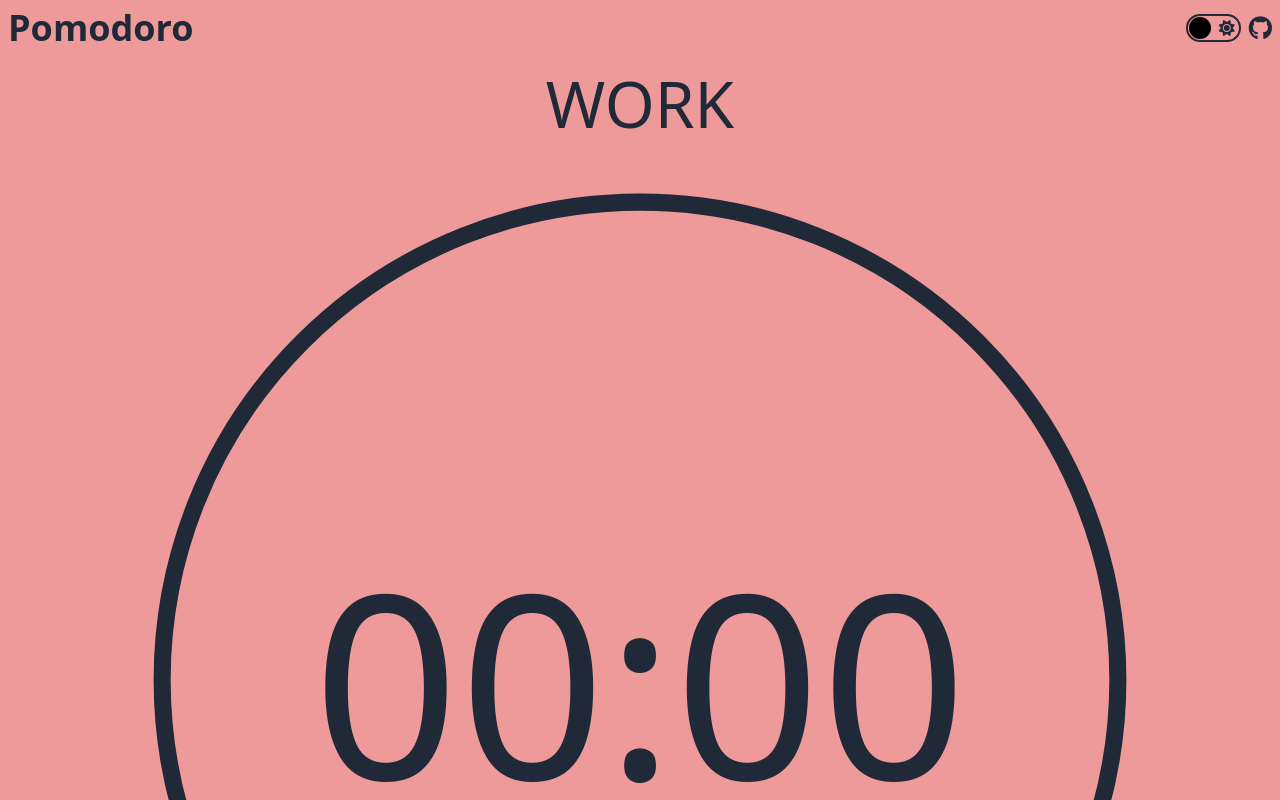
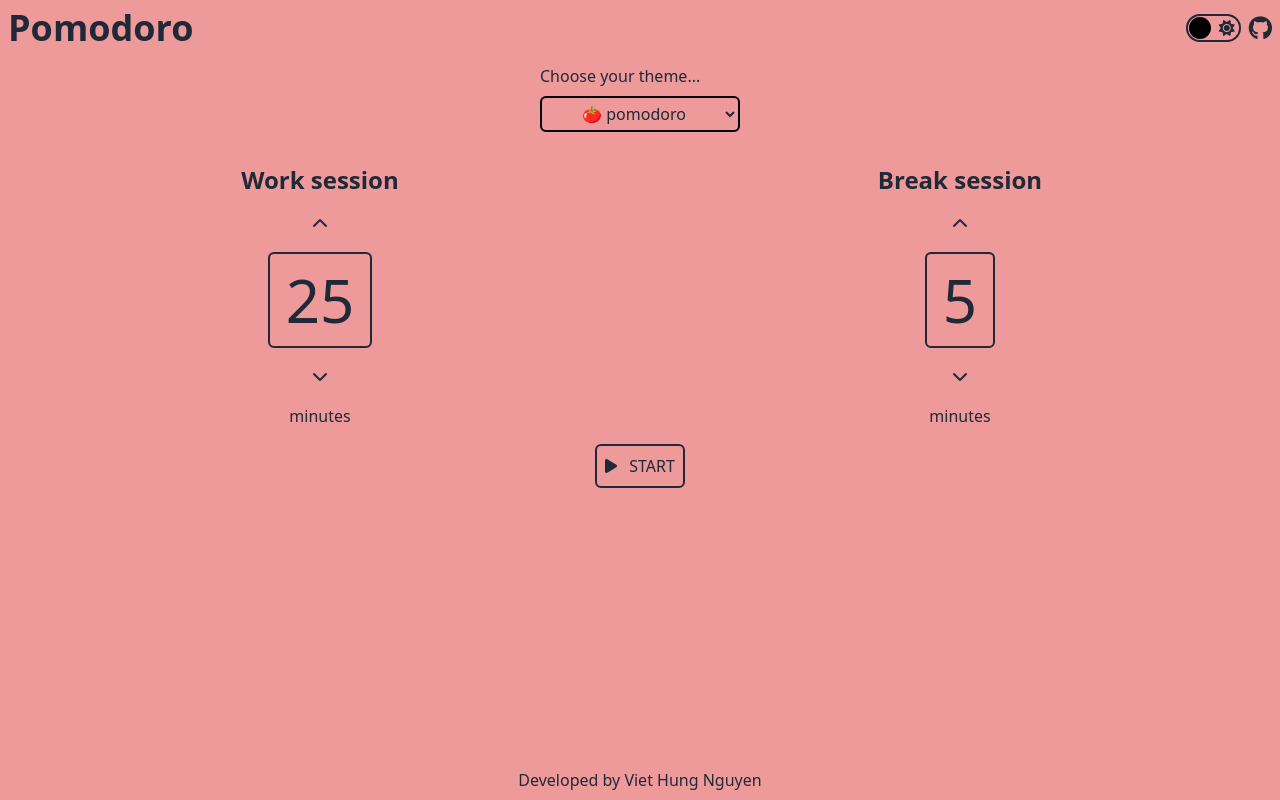
Before and after one commit to viethung7899/pomodoro, a Svelte app: page / in a window 1280 px wide. Shown: the top 800 px of the page. Built offline with nearby package versions, Linux system fonts and the light colour scheme.

Commit message:
Finish timer

```diff
--- a/src/App.svelte
+++ b/src/App.svelte
@@ -1,8 +1,6 @@
 <script lang="ts">
   import Pomodoro from './Pomodoro.svelte';
   import { dark, theme, themes } from './utils/theme';
-
-  let darkMode: string;
 
   $: darkMode = $dark ? 'dark' : '';
 </script>
--- a/src/Pomodoro.svelte
+++ b/src/Pomodoro.svelte
@@ -1,5 +1,6 @@
 <script lang="ts">
-  import Nav from './components/Nav.svelte';
+  import Main from './components/Main.svelte';
+import Nav from './components/Nav.svelte';
   import Selection from './components/Selection.svelte';
   import Timer from './components/Timer.svelte';
 </script>
@@ -11,7 +12,7 @@
     bg-fill dark:bg-gray-800"
 >
   <Nav />
-  <Timer />
+  <Main />
 
   <!-- Footer -->
   <div class="text-center py-2">Developed by Viet Hung Nguyen</div>
--- a/src/components/Button.svelte
+++ b/src/components/Button.svelte
@@ -6,6 +6,7 @@
 <button
   class="mt-4 rounded-md border-2 p-2 border-gray-800 dark:border-fill hover:bg-gray-800
   hover:text-fill dark:hover:text-gray-800 dark:hover:bg-fill"
+  on:click
 >
   <i class="{icon} mr-2" />
   {title}
--- a/src/components/CircularProgress.svelte
+++ b/src/components/CircularProgress.svelte
@@ -1,9 +1,9 @@
 <script lang="ts">
-  export let progress = 0.5;
+  export let progress: number = 0.2;
   let radius = 120, stroke = 4;
   let normalizedR = radius - stroke * 2;
   let circumference = normalizedR * 2 * Math.PI;
-  let offset = circumference - progress * circumference;
+  $: offset = circumference - progress * circumference;
 </script>
 
 <svg xmlns="http://www.w3.org/2000/svg" class="stroke-current text-gray-800 dark:text-fill" width="100%" height="100%" viewBox="0 0 {radius * 2} {radius * 2}">
@@ -12,7 +12,7 @@
     stroke-width={stroke}
     stroke-dasharray="{circumference} {circumference}"
     stroke-dashoffset="{offset}"
-    style="stroke-dashoffset:${circumference}"
+    stroke-linecap="round"
     r={normalizedR}
     cx="{radius}"
     cy="{radius}">
--- /dev/null
+++ b/src/components/Main.svelte
@@ -0,0 +1,25 @@
+<script lang="ts">
+  import Selection from './Selection.svelte';
+import ThemeOption from './ThemeOption.svelte';
+  import Timer from './Timer.svelte';
+
+  let running = false;
+</script>
+
+
+<div class="flex-grow flex flex-col items-center">
+  <ThemeOption />
+  {#if running}
+    <Timer
+      resetTimer={() => {
+        running = false;
+      }}
+    />
+  {:else}
+    <Selection
+      runTimer={() => {
+        running = true;
+      }}
+    />
+  {/if}
+</div>
--- a/src/components/Selection.svelte
+++ b/src/components/Selection.svelte
@@ -1,17 +1,12 @@
 <script lang="ts">
-  import { timer } from '../utils/timer';
+  import { breakSession, workSession } from '../utils/timer';
   import Button from './Button.svelte';
-  import ThemeOption from './ThemeOption.svelte';
   import TimeSelector from './TimeSelector.svelte';
-
-  let { workSession, breakSession } = timer;
+  export let runTimer: () => void;
 </script>
 
-<div class="flex-grow flex flex-col items-center">
-  <ThemeOption />
-  <div class="flex flex-row w-full mt-8">
-    <TimeSelector title="Work session" session={workSession} />
-    <TimeSelector title="Break session" session={breakSession} />
-  </div>
-  <Button title="START" icon="fas fa-play" />
+<div class="flex flex-row w-full mt-8">
+  <TimeSelector title="Work session" session={workSession} />
+  <TimeSelector title="Break session" session={breakSession} />
 </div>
+<Button title="START" icon="fas fa-play" on:click={runTimer} />
--- a/src/components/TimeSelector.svelte
+++ b/src/components/TimeSelector.svelte
@@ -1,17 +1,16 @@
 <script lang="ts">
-import type { Writable } from "svelte/store";
-
-  import { timer } from "../utils/timer";
+  import type { Writable } from 'svelte/store';
+  import { decrement, increment } from '../utils/timer';
   export let title: string;
   export let session: Writable<number>;
-  const {increment, decrement} = timer;
 </script>
 
 <div class="flex flex-col flex-grow items-center w-full h-full">
   <div class="font-bold text-2xl">{title}</div>
   <div class="flex flex-col items-center">
-    <button class="my-4 hover:bg-gray-800 rounded-full hover:text-fill dark:hover:text-gray-800 dark:hover:bg-fill"
-    on:click="{() => increment(session)}"
+    <button
+      class="my-4 hover:bg-gray-800 rounded-full hover:text-fill dark:hover:text-gray-800 dark:hover:bg-fill"
+      on:click={() => increment(session)}
       ><i class="fas fa-chevron-up p-auto" /></button
     >
     <div
@@ -19,8 +18,9 @@ import type { Writable } from "svelte/store";
     >
       {$session}
     </div>
-    <button class="my-4 hover:bg-gray-800 rounded-full hover:text-fill dark:hover:text-gray-800 dark:hover:bg-fill"
-    on:click="{() => decrement(session)}"
+    <button
+      class="my-4 hover:bg-gray-800 rounded-full hover:text-fill dark:hover:text-gray-800 dark:hover:bg-fill"
+      on:click={() => decrement(session)}
       ><i class="fas fa-chevron-down p-auto" /></button
     >
   </div>
--- a/src/components/Timer.svelte
+++ b/src/components/Timer.svelte
@@ -1,34 +1,85 @@
-<script>
+<script lang="ts">
+  import { onMount } from 'svelte';
+  import { breakSession, workSession } from '../utils/timer';
   import Button from './Button.svelte';
   import CircularProgress from './CircularProgress.svelte';
+  export let resetTimer: () => void;
 
+  let working = true,
+    pause = false;
+  let remaining = $workSession * 60;
+  let timer;
+
+  const updateTimer = () => {
+    if (remaining == 0) {
+      working = !working;
+      if (working) {
+        remaining = $workSession * 60;
+      } else {
+        remaining = $breakSession * 60;
+      }
+      console.log(remaining);
+    } else {
+      remaining--;
+    }
+  };
+
+  const startTimer = () => {
+    pause = false;
+    timer = setInterval(updateTimer, 1000);
+  };
+
+  const pauseTimer = () => {
+    pause = true;
+    clearInterval(timer);
+  };
+
+  const toString = (remaining) => {
+    const minute = Math.floor(remaining / 60)
+      .toString()
+      .padStart(2, '0');
+    const second = (remaining % 60).toString().padStart(2, '0');
+    return `${minute}:${second}`;
+  };
+
+  $: progress = () => {
+    if (working) {
+      return remaining / ($workSession * 60);
+    }
+    return remaining / ($breakSession * 60);
+  };
+
+  onMount(() => {
+    startTimer();
+  });
 </script>
 
-<div class="flex-grow flex flex-col items-center justify-center space-y-4">
-  <p class="session">WORK</p>
-  <div class="square">
-    <CircularProgress progress="1.0" />
-    <p>00:00</p>
-  </div>
-  <div class="flex flex-row space-x-2">
-    <Button title="PAUSE" icon="fa fa-pause" />
-    <Button title="RESET" icon="fa fa-refresh" />
-  </div>
+<p class="session font-bold my-6">{working ? 'WORK' : 'BREAK'}</p>
+<div class="square">
+  <CircularProgress progress={progress()} />
+  <p>{toString(remaining)}</p>
+</div>
+<div class="flex flex-row space-x-2">
+  <Button
+    title={pause ? 'RESUME' : 'PAUSE'}
+    icon="fa {pause ? 'fa-play' : 'fa-pause'}"
+    on:click={pause ? startTimer : pauseTimer}
+  />
+  <Button title="RESET" icon="fa fa-refresh" on:click={resetTimer} />
 </div>
 
 <style lang="postcss">
   .session {
-    font-size: max(2rem, 5vw);
-
+    font-size: min(10vw, 5vh);
   }
 
   .square {
-    width: 80%;
+    width: min(80%, 50vh);
     position: relative;
   }
 
   .square p {
-    font-size: 20vw;
+    font-size: min(20vw, 10vh);
     position: absolute;
     top: 50%;
     left: 50%;
--- a/src/main.ts
+++ b/src/main.ts
@@ -2,9 +2,6 @@ import App from './App.svelte';
 
 const app = new App({
 	target: document.body,
-	props: {
-		name: 'world'
-	}
 });
 
 export default app;
--- a/src/utils/timer.ts
+++ b/src/utils/timer.ts
@@ -1,20 +1,16 @@
-import { Writable, writable } from "svelte/store";
+import { Writable, writable } from 'svelte/store';
 
 const WORK_DEFAULT = 25;
 const BREAK_DEFAULT = 5;
 const LIMIT = 60;
 
-class Timer {
-  workSession = writable(WORK_DEFAULT);
-  breakSession = writable(BREAK_DEFAULT);
+export const workSession = writable(WORK_DEFAULT);
+export const breakSession = writable(BREAK_DEFAULT);
 
-  increment(value: Writable<number>) {
-    value.update($value => $value < LIMIT ? $value + 1 : LIMIT)
-  }
+export const increment = (value: Writable<number>) => {
+  value.update(($value) => ($value < LIMIT ? $value + 1 : LIMIT));
+};
 
-  decrement(value: Writable<number>) {
-    value.update($value => $value > 1 ? $value - 1 : 1)
-  }
-}
-
-export const timer = new Timer();
+export const decrement = (value: Writable<number>) => {
+  value.update(($value) => ($value > 1 ? $value - 1 : 1));
+};
```
